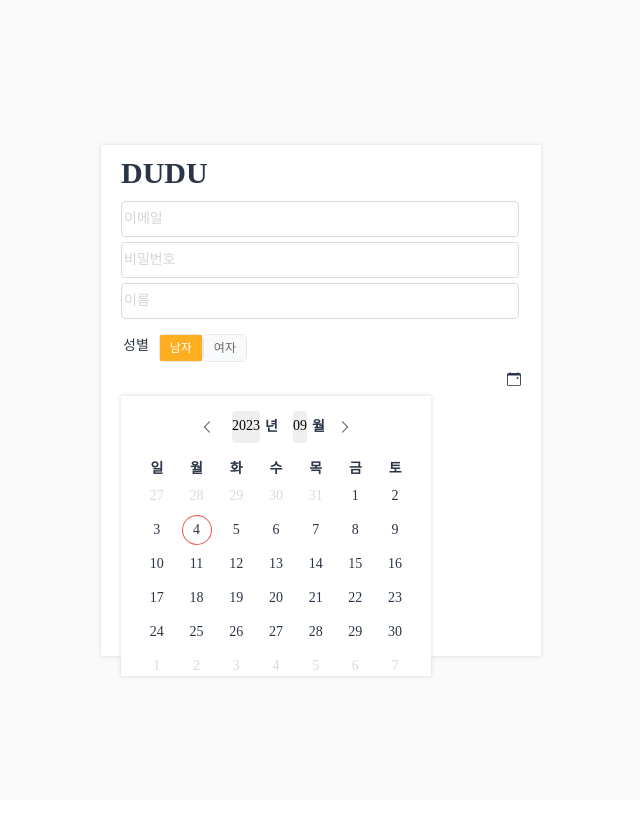
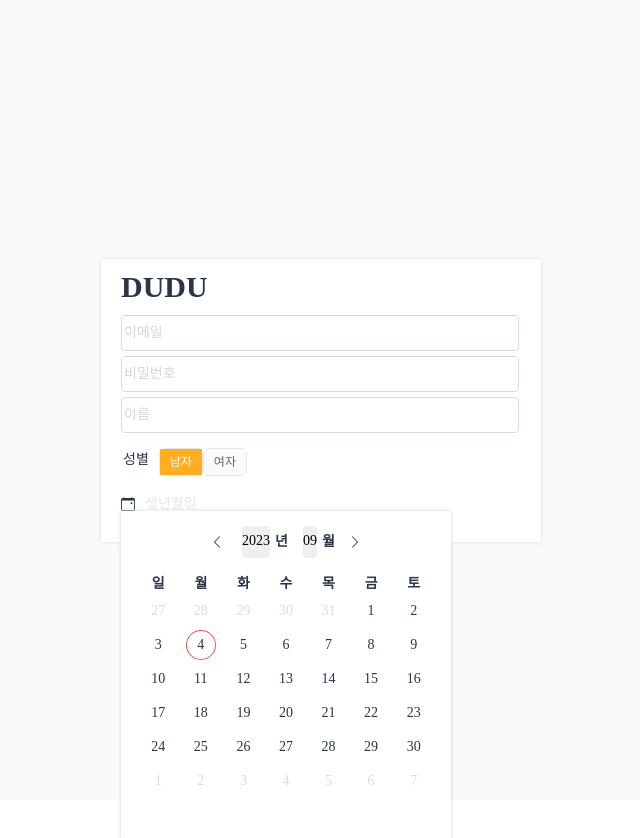
Before and after one commit to wldus904/DUDU, a Next.js app: page /home/Join in a window 1280 px wide. Shown: the top 838 px of the page, without its empty margins (319-959 px from the left). Before the commit the page ends 800 px from the top, so only its background shows below. Built offline with nearby package versions, Linux system fonts and the light colour scheme.

Commit message:
design: date picker style 및 component 구조 수정

```diff
--- a/src/components/date/DatePicker.tsx
+++ b/src/components/date/DatePicker.tsx
@@ -6,53 +6,62 @@
 import { clickOutSide } from "@/service/event.ts";
 
 const DatePickerWrapper = styled.div`
+    position: relative;
     width: 100%;
     height: 100%;
 `;
 
 const DatePickerBox = styled.div`
     display: flex;
-    justify-content: right;
+    justify-content: left;
     align-items: center;
     width: 100%;
     height: 100%;
+    font-size: 14px;
     cursor: pointer;
 `;
 
 const DateValueBox = styled.span`
-    margin-right: 10px;
+    margin: 10px;
     font-weight: 500;
 `;
 
-const CalendarWrapper = styled.div`
-    position: relative;
-    width: 0;
-    height: 0;
-    transition-property: width, height;
-    transition-duration: 0s, 0.2s;
-    transition-delay: 0.6s, 0s;
-
-    &.on {
-        width: 280px;
-        height: 250px;
-        transition-property: width, height;
-        transition-duration: 0s, 0.2s;
-        transition-delay: 0s, 0.1s;
-    }
+const Placeholder = styled.span`
+    margin: 10px;
+    color: #e6e6e6;
 `;
 
 const CalendarBox = styled.div`
-    display: none;
+    @keyframes fade-in-dropdown-animation {
+        0% {
+            transform: scale(0);
+        }
+
+        100% {
+            transform: scale(1);
+        }
+    }
+
+    @keyframes fade-out-dropdown-animation {
+        0% {
+            transform: scale(1);
+        }
+
+        100% {
+            transform: scale(0);
+        }
+    }
     position: absolute;
-    width: 100%;
-    height: 100%;
-    top: 10px;
-    right: 0;
+    width: 300px;
+    height: 300px;
+    top: 25px;
+    left: 0;
+    animation: fade-out-dropdown-animation 0.4s ease;
+    animation-fill-mode: forwards;
+    transform-origin: ${(props) => props.aligns};
 
     &.on {
-        display: block;
-        transition-property: display;
-        transition-delay: 0.2s;
+        animation: fade-in-dropdown-animation 0.4s ease;
     }
 `;
 
@@ -75,18 +84,22 @@
     };
 
     return (
-        <DatePickerWrapper>
+        <DatePickerWrapper ref={calendarRef}>
             <DatePickerBox onClick={() => setIsShowCalendar(!isShowCalendar)}>
-                <DateValueBox>{showDate}</DateValueBox>
                 <BsCalendarEvent />
+                {showDate ? (
+                    <DateValueBox>{showDate}</DateValueBox>
+                ) : (
+                    <Placeholder>{props.placeholder}</Placeholder>
+                )}
             </DatePickerBox>
-            <CalendarWrapper ref={calendarRef} className={isShowCalendar ? "on" : ""}>
-                {/* {isShowCalendar && ( */}
-                <CalendarBox className={isShowCalendar ? "on" : ""}>
-                    <Calendar currentDate={currentDate} setValue={setValue}></Calendar>
-                </CalendarBox>
-                {/* )} */}
-            </CalendarWrapper>
+            <CalendarBox aligns={props.aligns} className={isShowCalendar ? "on" : ""}>
+                <Calendar
+                    currentDate={currentDate}
+                    setValue={setValue}
+                    className="calendar"
+                ></Calendar>
+            </CalendarBox>
         </DatePickerWrapper>
     );
 };
```
